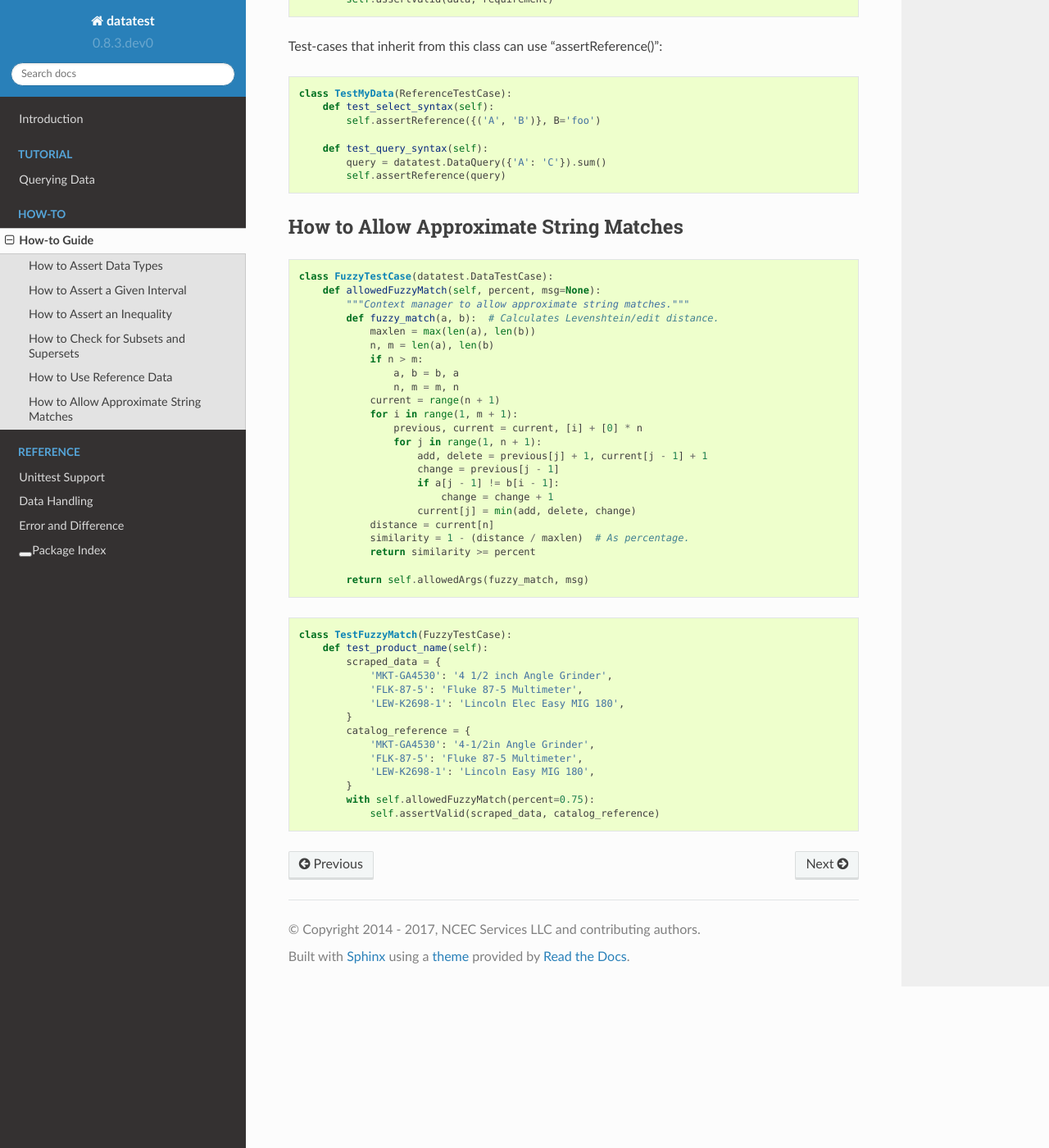
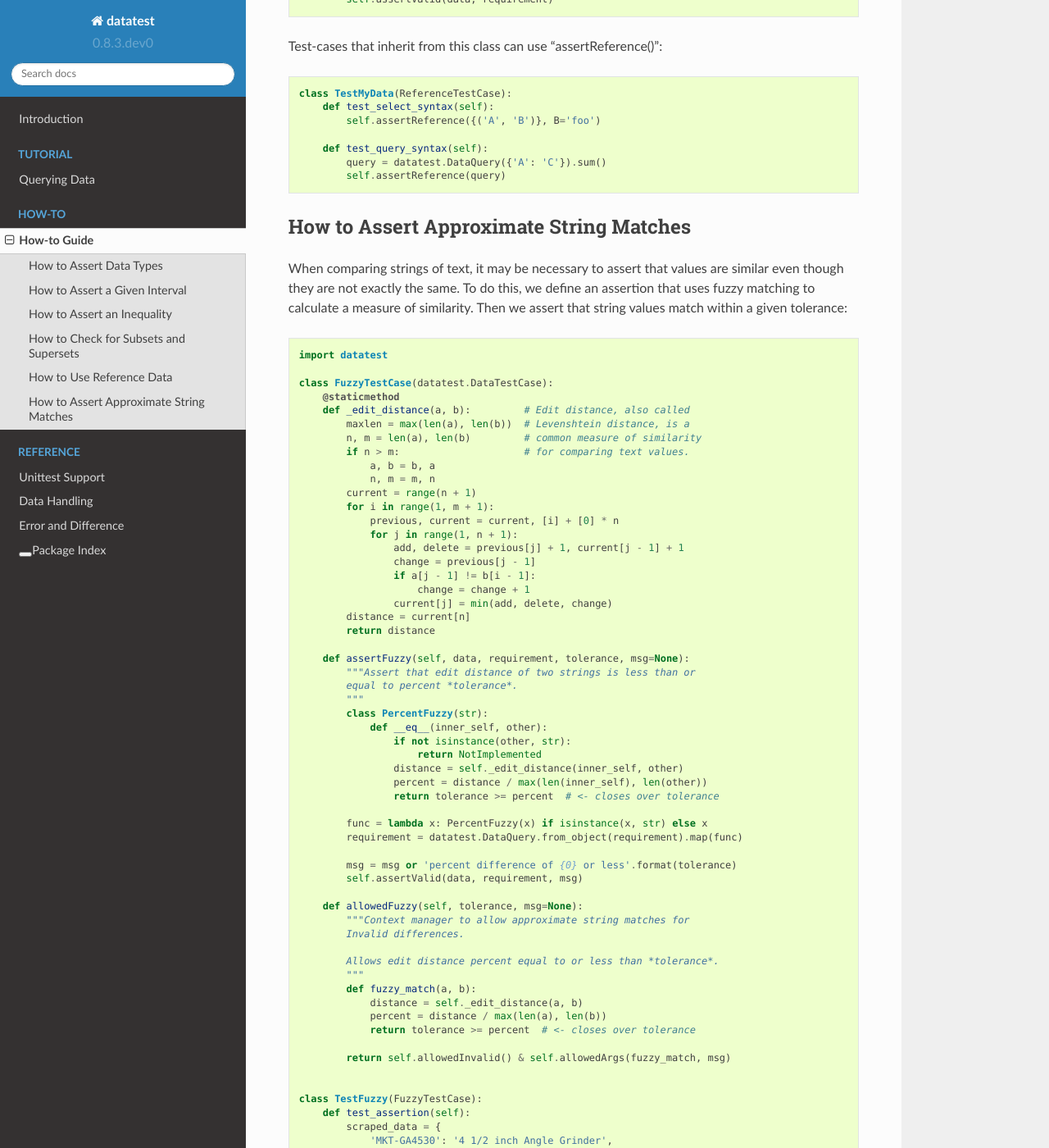
Before and after one commit to shawnbrown/datatest, a Sphinx documentation site: the page built from docs/how-to.rst, in a window 1280 px wide and 1400 px high, scrolled down 2492 px. Shown: the whole window at 82% size. Built offline with Sphinx 7.4.7 and the Read the Docs theme 2.0.0, drawn with Linux system fonts in a browser that asks for light colours; some of the changed text lies outside the part shown.

Commit message:
Change fuzzy matching example to use new DataQuert.from_object() method.

```diff
--- a/docs/how-to.rst
+++ b/docs/how-to.rst
@@ -173,43 +173,77 @@ Test-cases that inherit from this class can use "assertReference()":
             self.assertReference(query)
 
 
-***************************************
-How to Allow Approximate String Matches
-***************************************
+****************************************
+How to Assert Approximate String Matches
+****************************************
+
+When comparing strings of text, it may be necessary to assert
+that values are similar even though they are not exactly the
+same. To do this, we define an assertion that uses fuzzy matching
+to calculate a measure of similarity. Then we assert that string
+values match within a given tolerance:
 
 .. code-block:: python
 
+    import datatest
+
     class FuzzyTestCase(datatest.DataTestCase):
-        def allowedFuzzyMatch(self, percent, msg=None):
-            """Context manager to allow approximate string matches."""
-            def fuzzy_match(a, b):  # Calculates Levenshtein/edit distance.
-                maxlen = max(len(a), len(b))
-                n, m = len(a), len(b)
-                if n > m:
-                    a, b = b, a
-                    n, m = m, n
-                current = range(n + 1)
-                for i in range(1, m + 1):
-                    previous, current = current, [i] + [0] * n
-                    for j in range(1, n + 1):
-                        add, delete = previous[j] + 1, current[j - 1] + 1
-                        change = previous[j - 1]
-                        if a[j - 1] != b[i - 1]:
-                            change = change + 1
-                        current[j] = min(add, delete, change)
-                distance = current[n]
-                similarity = 1 - (distance / maxlen)  # As percentage.
-                return similarity >= percent
+        @staticmethod
+        def _edit_distance(a, b):         # Edit distance, also called
+            maxlen = max(len(a), len(b))  # Levenshtein distance, is a
+            n, m = len(a), len(b)         # common measure of similarity
+            if n > m:                     # for comparing text values.
+                a, b = b, a
+                n, m = m, n
+            current = range(n + 1)
+            for i in range(1, m + 1):
+                previous, current = current, [i] + [0] * n
+                for j in range(1, n + 1):
+                    add, delete = previous[j] + 1, current[j - 1] + 1
+                    change = previous[j - 1]
+                    if a[j - 1] != b[i - 1]:
+                        change = change + 1
+                    current[j] = min(add, delete, change)
+            distance = current[n]
+            return distance
 
-            return self.allowedArgs(fuzzy_match, msg)
+        def assertFuzzy(self, data, requirement, tolerance, msg=None):
+            """Assert that edit distance of two strings is less than or
+            equal to percent *tolerance*.
+            """
+            class PercentFuzzy(str):
+                def __eq__(inner_self, other):
+                    if not isinstance(other, str):
+                        return NotImplemented
+                    distance = self._edit_distance(inner_self, other)
+                    percent = distance / max(len(inner_self), len(other))
+                    return tolerance >= percent  # <- closes over tolerance
 
-.. code-block:: python
+            func = lambda x: PercentFuzzy(x) if isinstance(x, str) else x
+            requirement = datatest.DataQuery.from_object(requirement).map(func)
 
-    class TestFuzzyMatch(FuzzyTestCase):
-        def test_product_name(self):
+            msg = msg or 'percent difference of {0} or less'.format(tolerance)
+            self.assertValid(data, requirement, msg)
+
+        def allowedFuzzy(self, tolerance, msg=None):
+            """Context manager to allow approximate string matches for
+            Invalid differences.
+
+            Allows edit distance percent equal to or less than *tolerance*.
+            """
+            def fuzzy_match(a, b):
+                distance = self._edit_distance(a, b)
+                percent = distance / max(len(a), len(b))
+                return tolerance >= percent  # <- closes over tolerance
+
+            return self.allowedInvalid() & self.allowedArgs(fuzzy_match, msg)
+
+
+    class TestFuzzy(FuzzyTestCase):
+        def test_assertion(self):
             scraped_data = {
                 'MKT-GA4530': '4 1/2 inch Angle Grinder',
-                'FLK-87-5': 'Fluke 87-5 Multimeter',
+                'FLK-87-5': 'Fluke 87 5 Multimeter',
                 'LEW-K2698-1': 'Lincoln Elec Easy MIG 180',
             }
             catalog_reference = {
@@ -217,5 +251,22 @@ How to Allow Approximate String Matches
                 'FLK-87-5': 'Fluke 87-5 Multimeter',
                 'LEW-K2698-1': 'Lincoln Easy MIG 180',
             }
-            with self.allowedFuzzyMatch(percent=0.75):
-                self.assertValid(scraped_data, catalog_reference)
+            self.assertFuzzy(scraped_data, catalog_reference, 0.25)
+
+
+    if __name__ == '__main__':
+        datatest.main()
+
+
+The assertFuzzy() method in the above example creates a subclass of
+:py:class:`str` that overrides ``__eq__()``---the comparison method
+for equality.
+
+.. note::
+    We *could* have created a helper-function that retrieves values
+    from required_dict and performs a fuzzy match directly. But our
+    implementation would grow increasingly complex if we wanted to
+    cleanly handle dictionaries with extra or missing keys. By creating
+    a subclass and overriding the equality comparison, we let
+    ``assertValid()`` handle the matching and error reporting
+    details for us.
```
